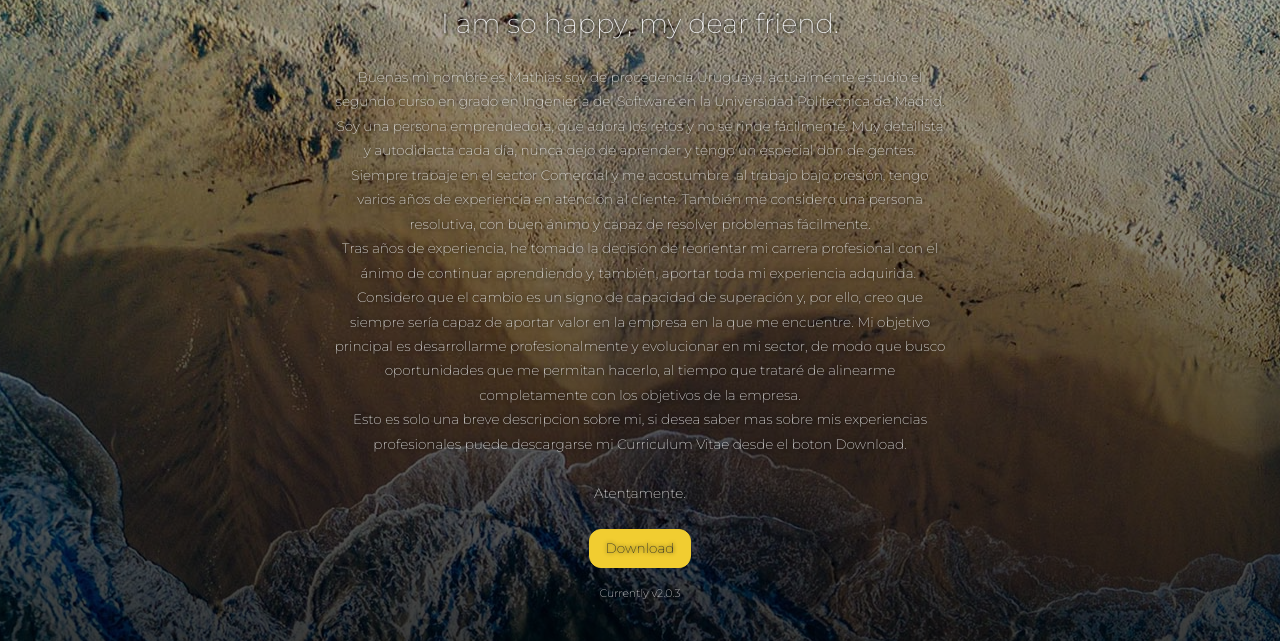
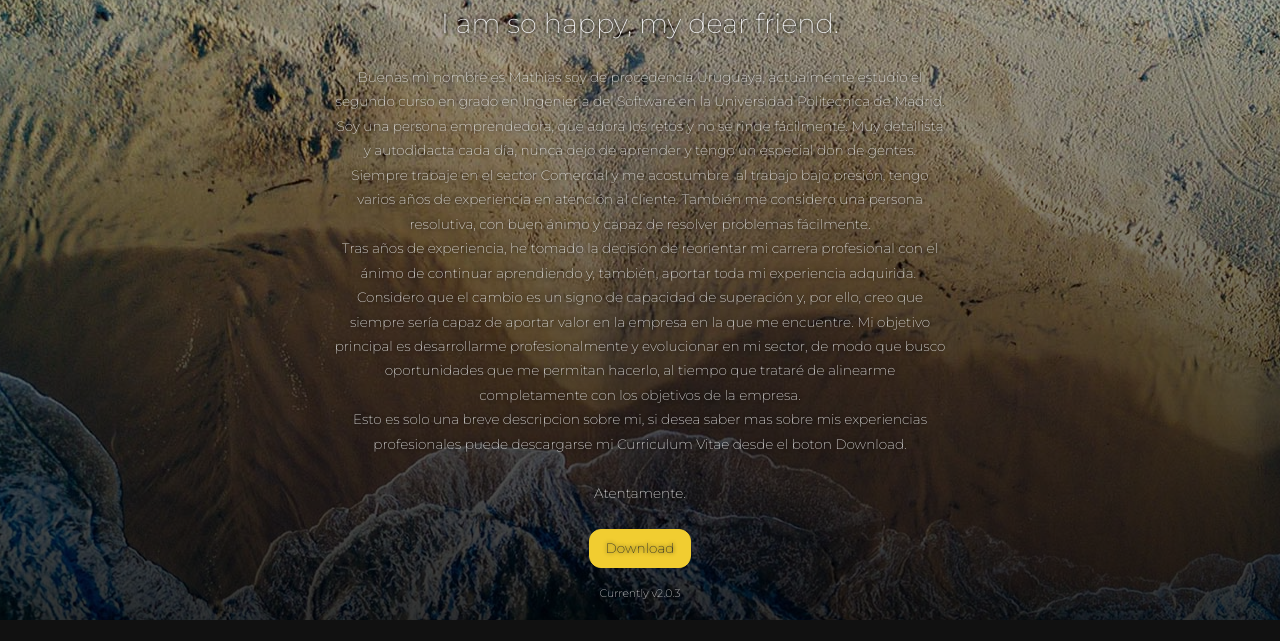
Before and after one commit to Malebo889/Malebo889.github.io, a plain HTML site: page about.html in a window 1280 px wide. Shown: the part 155-796 px from the top of the page. Drawn offline with nearby package versions, Linux system fonts and the light colour scheme.

Commit message:
Bugs Fixed

```diff
--- a/about.html
+++ b/about.html
@@ -43,7 +43,7 @@
       </div>
     </div>
   </nav>
-  <div class="py-5" style="	background-image: linear-gradient(to bottom, rgba(0, 0, 0, 0.2), rgba(0, 0, 0, 0.8)), url(&quot;assets/app/cover.jpg&quot;);	background-position: top left, center top;	background-size: 100%, 100;	background-repeat: repeat, repeat;	text-shadow: 0px 0px 4px black;">
+  <div class="py-0 pt-5" style="	background-image: linear-gradient(to bottom, rgba(0, 0, 0, 0.2), rgba(0, 0, 0, 0.8)), url(&quot;assets/app/cover.jpg&quot;);	background-position: top left, center top;	background-size: 100%, 100;	background-repeat: repeat, repeat;	text-shadow: 0px 0px 4px black;">
     <div class="container">
       <div class="row">
         <div class="px-5 col-md-8 text-center mx-auto">
```
